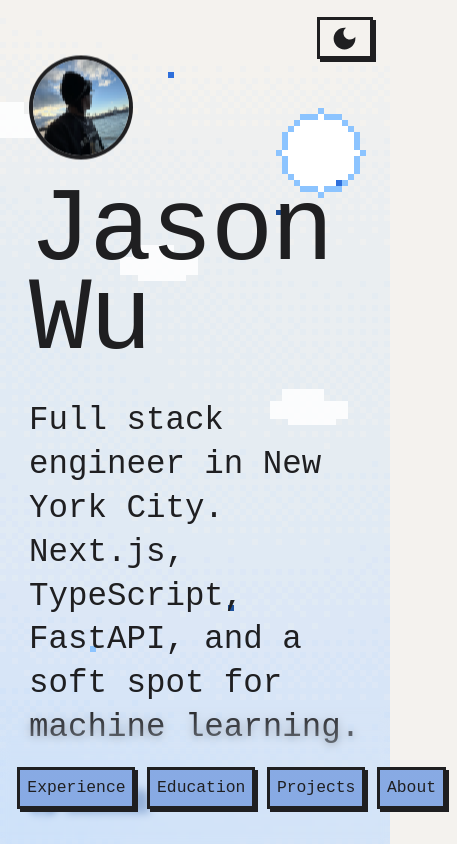
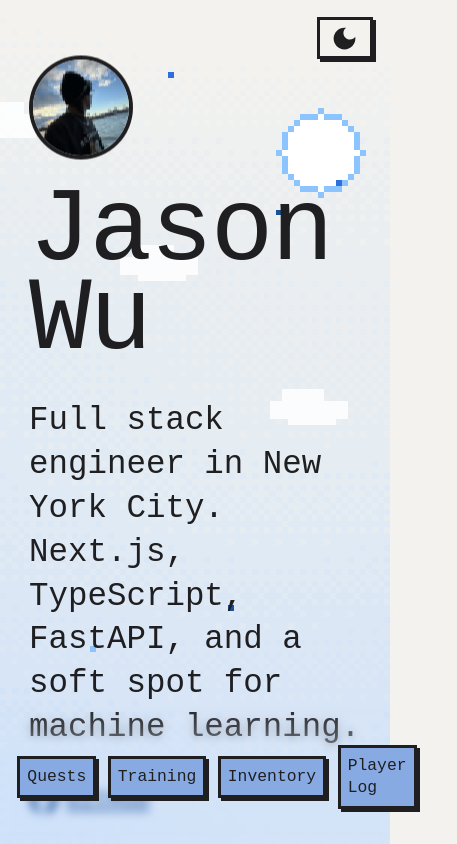
Before and after one commit to Jason-Wuuuu/Jason, a React (Vite) app: page / in a window 390 px wide. Shown: the top 844 px of the page, 457 px wide, since content can reach past the window. Built offline with nearby package versions, Linux system fonts and the light colour scheme; a web font is replaced by a local one.

Commit message:
Dock uses the game names (plain names as tooltips); captions on phones too
Co-Authored-By: Claude Sonnet 5.5 <noreply@anthropic.com>

```diff
--- a/src/components/Dock.jsx
+++ b/src/components/Dock.jsx
@@ -1,10 +1,10 @@
 import { useEffect, useRef, useState } from "react";
 
 const LINKS = [
-  ["experience", "Experience"],
-  ["education", "Education"],
-  ["projects", "Projects"],
-  ["about", "About"],
+  ["experience", "Quests", "Experience"],
+  ["education", "Training", "Education"],
+  ["projects", "Inventory", "Projects"],
+  ["about", "Player Log", "About"],
 ];
 
 // Floating navigation. The link for the section you're in is highlighted; after scrolling it moves to the right edge.
@@ -36,8 +36,8 @@ export default function Dock() {
   }, []);
   return (
     <nav ref={nav} className="dock" data-pos={side ? "side" : "bottom"} aria-label="Sections">
-      {LINKS.map(([id, label]) => (
-        <a key={id} href={`#${id}`} aria-current={active === id}>
+      {LINKS.map(([id, label, plain]) => (
+        <a key={id} href={`#${id}`} title={plain} aria-current={active === id}>
           <span className="lb" data-t={label}>
             <span>{label}</span>
           </span>
--- a/src/index.css
+++ b/src/index.css
@@ -68,7 +68,7 @@ img, canvas { image-rendering: pixelated; }
 h2 { font-size: clamp(2.5rem, 6vw, 3.5rem); margin-bottom: 2rem; }
 h2::before { content: "> "; color: var(--accent); }
 h2 small { margin-left: .9rem; font-size: .4em; letter-spacing: .08em; text-transform: uppercase; color: var(--mute); } /* the plain name under the game name */
-@media (max-width: 560px) { h2 small { display: none; } } /* too wide next to the big heading; the dock already shows the plain names */
+@media (max-width: 560px) { h2 small { margin-left: .6rem; font-size: .32em; } }
 .skip { position: fixed; top: .75rem; left: .75rem; z-index: 20; padding: .15rem .9rem; color: var(--ink); background: var(--bg); border: 3px solid var(--ink); box-shadow: 3px 3px 0 var(--ink); translate: 0 -200%; }
 .skip:focus-visible { translate: 0; }
 h3 { font-size: 1.75rem; }
```
